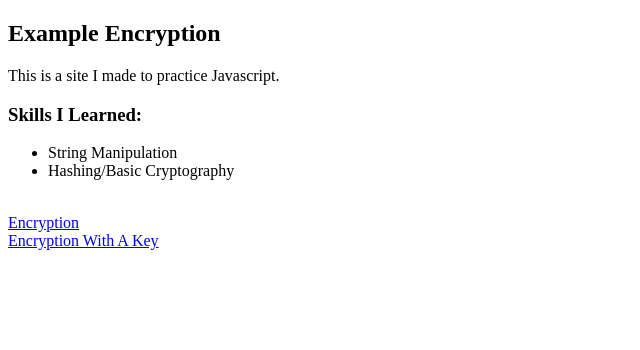
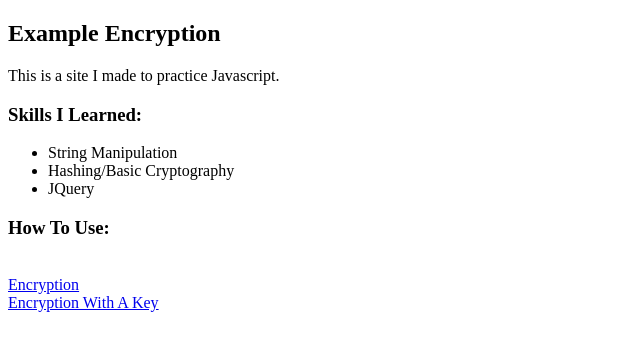
Before and after one commit to Brodie969/Encrypt, a plain HTML site: page index.html in a window 1280 px wide. Shown: the whole page, without its empty margins (0-640 px from the left). Drawn offline with Linux system fonts and the light colour scheme.

Commit message:
half finished commit

```diff
--- a/index.html
+++ b/index.html
@@ -13,7 +13,9 @@
         <ul>
             <li>String Manipulation</li>
             <li>Hashing/Basic Cryptography</li>
+            <li>JQuery</li>
         </ul>
+        <h3>How To Use:</h3>
         <footer>
             <br><a href="/encrypt">Encryption</a>
             <br><a href="/key-encrypt/">Encryption With A Key</a>
```
